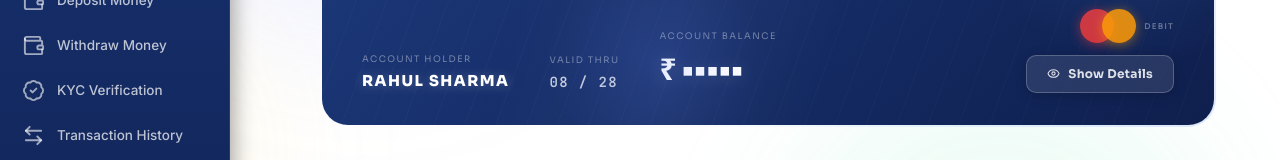
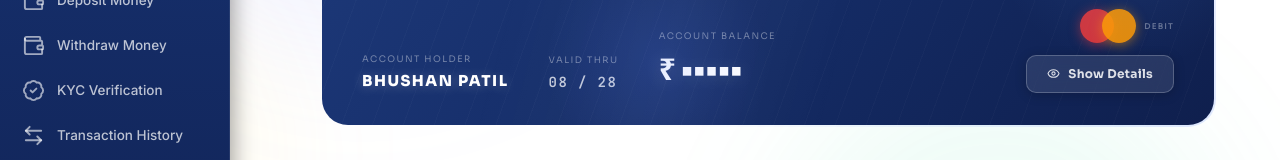
Before and after one commit to ChetanPatil0203/Bank_Frontend-, a React (Create React App) app in the folder frontend/: page /dashboard in a window 1280 px wide. Shown: the part 340-500 px from the top of the page. Built offline with nearby package versions, Linux system fonts and the light colour scheme.

Commit message:
Update DashboardHome UI

```diff
--- a/frontend/src/components/DashboardHome/DashboardHome.jsx
+++ b/frontend/src/components/DashboardHome/DashboardHome.jsx
@@ -222,7 +222,7 @@ export default function DashboardHome() {
                     <p className="m-0 text-[9px] text-white/40 tracking-[.16em] uppercase mb-1">Account Holder</p>
                     <p className="m-0 text-[15px] font-extrabold text-white tracking-widest uppercase"
                        style={{ textShadow:"0 1px 12px rgba(255,255,255,.25)" }}>
-                      Rahul Sharma
+                      Bhushan Patil
                     </p>
                   </div>
                   <div>
```
